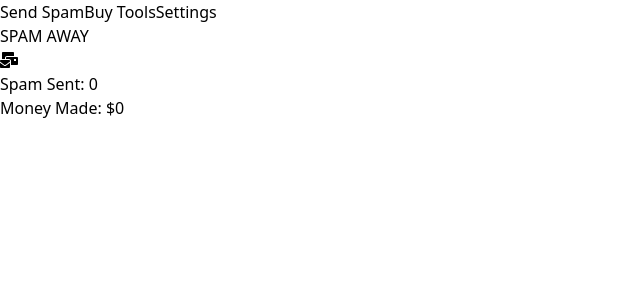
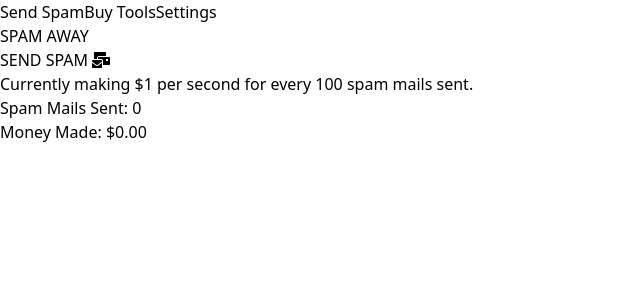
Before and after one commit to eaang/spamcremental, a Vue app: page / in a window 1280 px wide. Shown: the top 300 px of the page, without its empty margins (0-640 px from the left). Built offline with nearby package versions, Linux system fonts and the light colour scheme.

Commit message:
money comes in

```diff
--- a/src/store/index.js
+++ b/src/store/index.js
@@ -7,15 +7,24 @@ export default new Vuex.Store({
   state: {
     mail: 0,
     money: 0,
+    moneyPerMail: 1,
+    conversion: 100,
     clickMultiplier: 1,
-    moneyMultiplier: 1
+    moneyMultiplier: 1,
+    conversionMultiplier: 1
   },
   getters: {
     spamSent: state => {
       return state.mail;
     },
     moneyMade: state => {
-      return state.money;
+      return state.money.toFixed(2);
+    },
+    currentRate: state => {
+      return state.moneyPerMail * state.moneyMultiplier;
+    },
+    conversionRate: state => {
+      return state.conversion * state.conversionMultiplier;
     }
   },
   mutations: {
@@ -24,11 +33,14 @@ export default new Vuex.Store({
       state.mail += state.clickMultiplier;
     },
     makeMoney(state) {
+      state.money += state.mail / 100;
     }
   },
   actions: {
     makeMoney({ commit }) {
-      setInterval(() => {});
+      setInterval(() => {
+        commit("makeMoney");
+      }, 1000);
     }
   },
   modules: {}
--- a/src/views/Home.vue
+++ b/src/views/Home.vue
@@ -1,14 +1,22 @@
 <template>
   <div class="home">
-    <div id="mail-container" class="mx-auto w-1/3 text-center py-4 space-y-4">
+    <div id="mail-container" class="mx-auto w-2/3 text-center py-4 space-y-4">
       <div id="mail-clicker">
-        <div class="text-lg font-bold">SPAM AWAY</div>
-        <div id="send-mail" class="cursor-pointer text-6xl" @click="sendSpam">
+        <div class="text-2xl font-bold mb-4">SPAM AWAY</div>
+        <div
+          id="send-mail"
+          class="w-1/3 mx-auto py-4 text-lg font-bold text-white bg-red-500 hover:bg-red-600 cursor-pointer rounded-full"
+          @click="sendSpam"
+        >
+          SEND SPAM
           <font-awesome-icon icon="mail-bulk" />
         </div>
       </div>
+      <div
+        id="earnings-counter"
+      >Currently making ${{ currentRate }} per second for every {{ conversionRate }} spam mails sent.</div>
       <div id="counter-container" class="grid grid-cols-2">
-        <div id="mail-counter">Spam Sent: {{ spamSent }}</div>
+        <div id="mail-counter">Spam Mails Sent: {{ spamSent }}</div>
         <div id="money-counter">Money Made: ${{ moneyMade }}</div>
       </div>
     </div>
@@ -17,6 +25,7 @@
 
 <script>
 // @ is an alias to /src
+import { mapActions } from "vuex";
 
 export default {
   name: "Home",
@@ -27,21 +36,34 @@ export default {
     moneyMade() {
       return this.$store.getters.moneyMade;
     },
+    currentRate() {
+      return this.$store.getters.currentRate;
+    },
+    conversionRate() {
+      return this.$store.getters.conversionRate;
+    },
   },
   methods: {
     sendSpam(event) {
       event.target.classList.add("animate__animated", "animate__headShake");
       event.target.addEventListener("animationend", () => {
-        event.target.classList.remove("animate__animated", "animate__headShake");
+        event.target.classList.remove(
+          "animate__animated",
+          "animate__headShake"
+        );
       });
       this.$store.commit("sendSpam");
     },
+    ...mapActions(["makeMoney"]),
+  },
+  created() {
+    this.makeMoney();
   },
 };
 </script>
 
 <style scoped>
 .animate__animated.animate__headShake {
-  --animate-duration: .25s;
+  --animate-duration: 0.25s;
 }
 </style>
```
